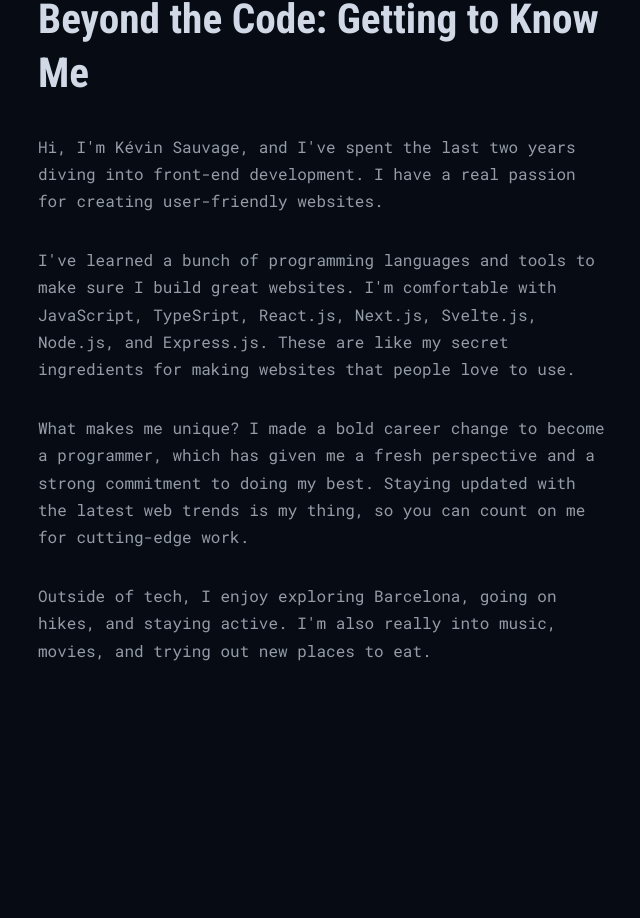
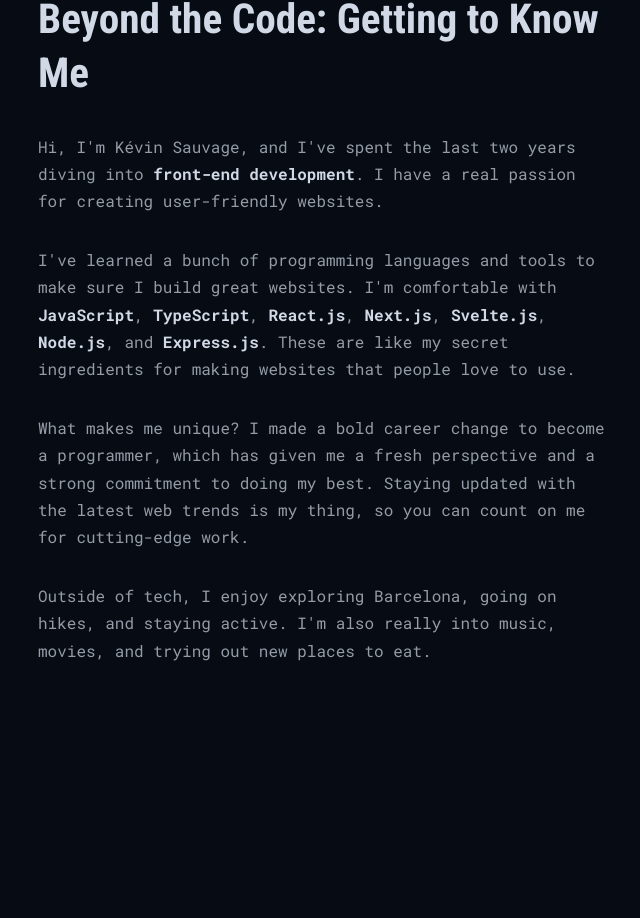
Before and after one commit to kevinsauvage/next-portfolio, a Next.js app: page / in a window 1280 px wide. Shown: the part 887-1805 px from the top of the page, without its empty margins (586-1226 px from the left). Built offline with nearby package versions, Linux system fonts and the light colour scheme.

Commit message:
hightlight words in about section

```diff
--- a/src/config/about.js
+++ b/src/config/about.js
@@ -5,7 +5,7 @@ const about = [
   },
   {
     content:
-      "I've learned a bunch of programming languages and tools to make sure I build great websites. I'm comfortable with JavaScript, TypeSript, React.js, Next.js, Svelte.js, Node.js, and Express.js. These are like my secret ingredients for making websites that people love to use.",
+      "I've learned a bunch of programming languages and tools to make sure I build great websites. I'm comfortable with JavaScript, TypeScript, React.js, Next.js, Svelte.js, Node.js, and Express.js. These are like my secret ingredients for making websites that people love to use.",
   },
   {
     content:
--- a/src/sections/About/About.jsx
+++ b/src/sections/About/About.jsx
@@ -3,16 +3,35 @@ import about from '@/config/about';
 
 import styles from './About.module.scss';
 
-const AboutItem = ({ item }) => (
+const hightlightedWords = [
+  'JavaScript',
+  'TypeScript',
+  'React.js',
+  'Next.js',
+  'Svelte.js',
+  'Node.js',
+  'Express.js',
+  'front-end development',
+];
+const AboutItem = ({ item }) => {
+  // Create a regular expression pattern that matches any of the programming languages
+  const regexPattern = new RegExp(hightlightedWords.join('|'), 'gi');
+
+  return (
     <InViewAnimation
       hidden={{ opacity: 0, y: '100px' }}
       visible={{ opacity: 1, y: '0px' }}
       tag="li"
       className={styles.item}
     >
-    <p>{item.content}</p>
+      <p
+        dangerouslySetInnerHTML={{
+          __html: item.content.replace(regexPattern, '<strong>$&</strong>'),
+        }}
+      />
     </InViewAnimation>
   );
+};
 
 const About = () => (
   <ul className={styles.about}>
--- a/src/sections/About/About.module.scss
+++ b/src/sections/About/About.module.scss
@@ -5,6 +5,11 @@
   .item {
     margin-bottom: 2rem;
     color: var(--color-text-3);
+
+    strong {
+      color: var(--color-text-1);
+      font-weight: 800;
+    }
   }
 
   @include respond(tablet) {
```
Lines whose indentation alone changed are shown as unchanged.
